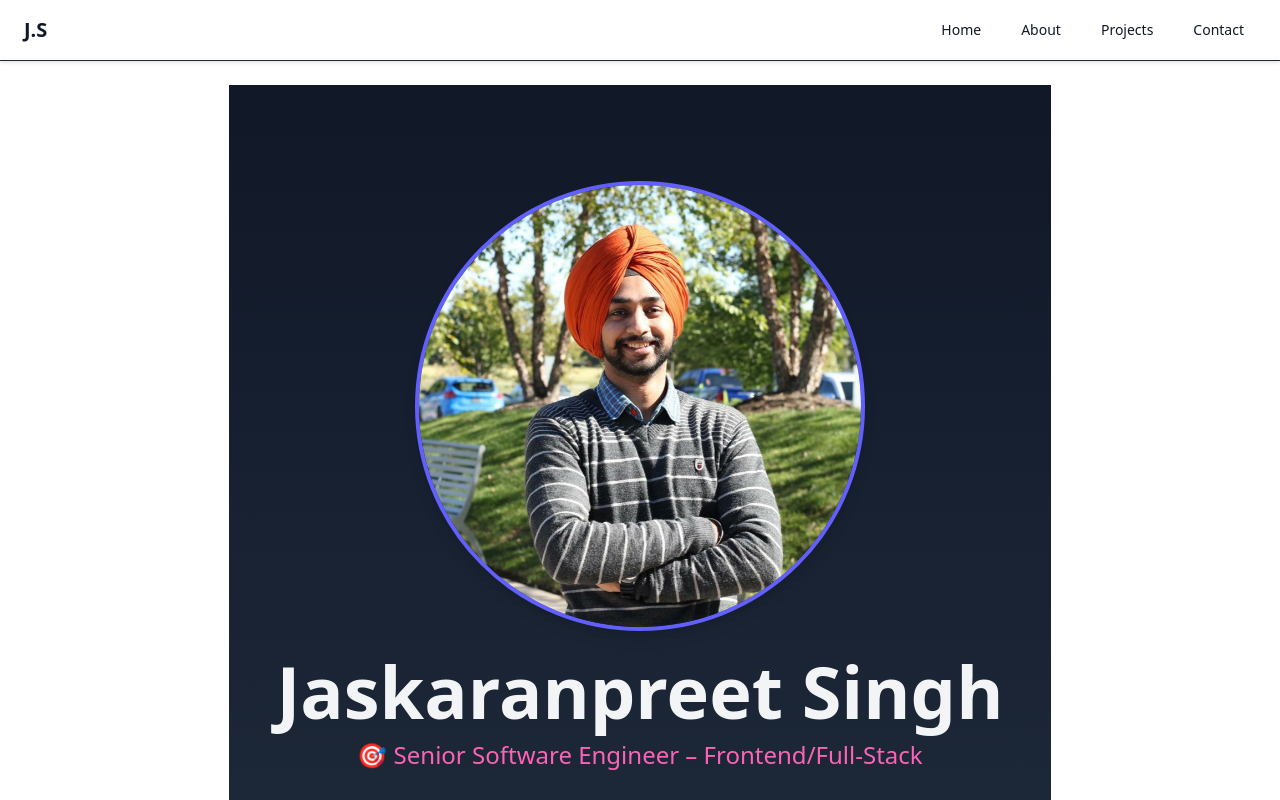
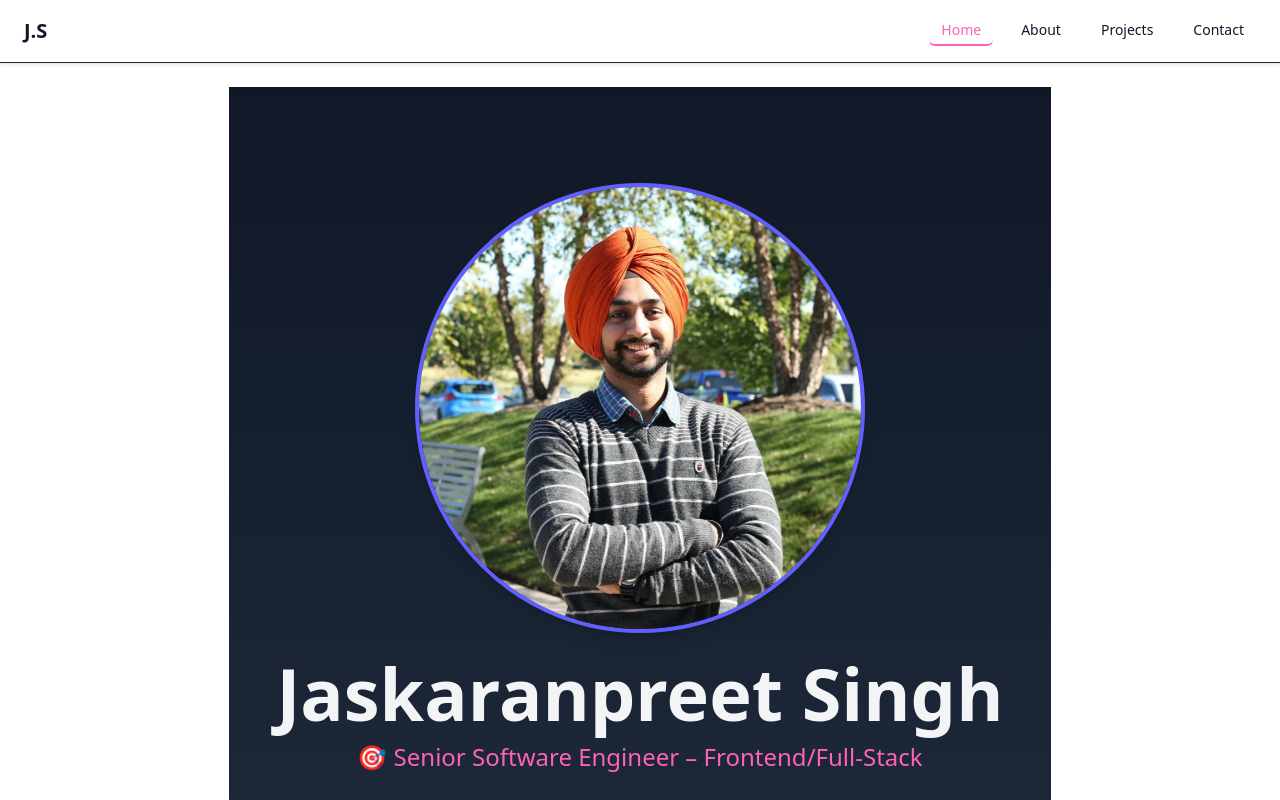
Before and after one commit to jaskaranpreets7/js-portfolio, a Next.js app: page / in a window 1280 px wide. Shown: the top 800 px of the page. Built offline with nearby package versions, Linux system fonts and the light colour scheme.

Commit message:
remove the redirect logic from root to home

```diff
--- a/next.config.ts
+++ b/next.config.ts
@@ -1,15 +1,6 @@
 import type { NextConfig } from "next";
 
 const nextConfig: NextConfig = {
-  async redirects() {
-    return [
-      {
-        source: '/',
-        destination: '/home',
-        permanent: true,
-      },
-    ]
-  },
 };
 
 export default nextConfig;
--- a/src/app/components/Navbar.tsx
+++ b/src/app/components/Navbar.tsx
@@ -13,7 +13,8 @@ export default function Navbar() {
   if (!mounted) return null
 
   const getLinkClass = (path: string) => {
-    const isActive = pathname === path
+    const isHome = path === '/home' && (pathname === '/' || pathname === '/home')
+    const isActive = path === pathname || isHome
     return `transition px-3 py-1 rounded-md text-sm font-medium ${
       isActive
         ? 'text-pink-400 border-b-2 border-pink-400'
```
